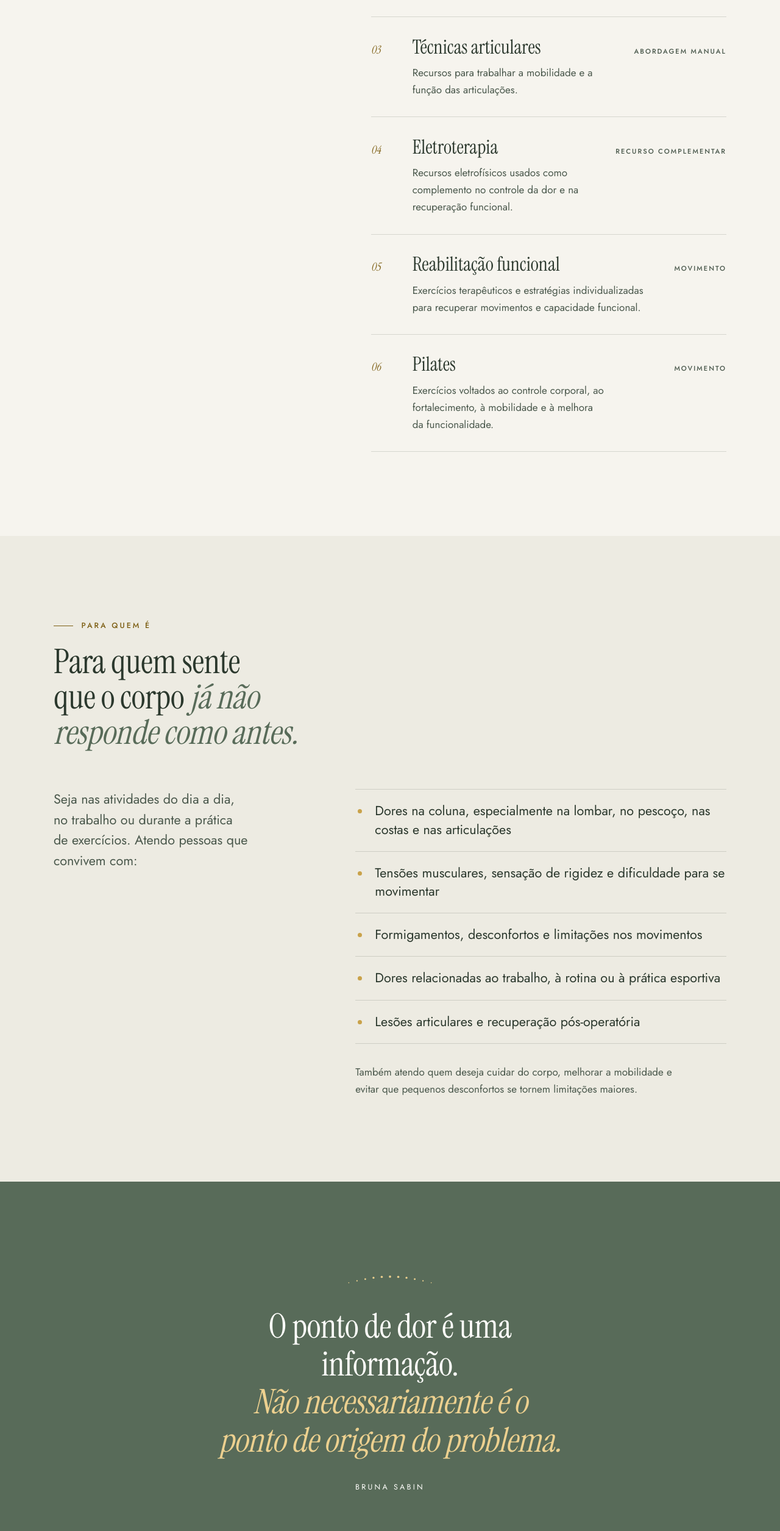
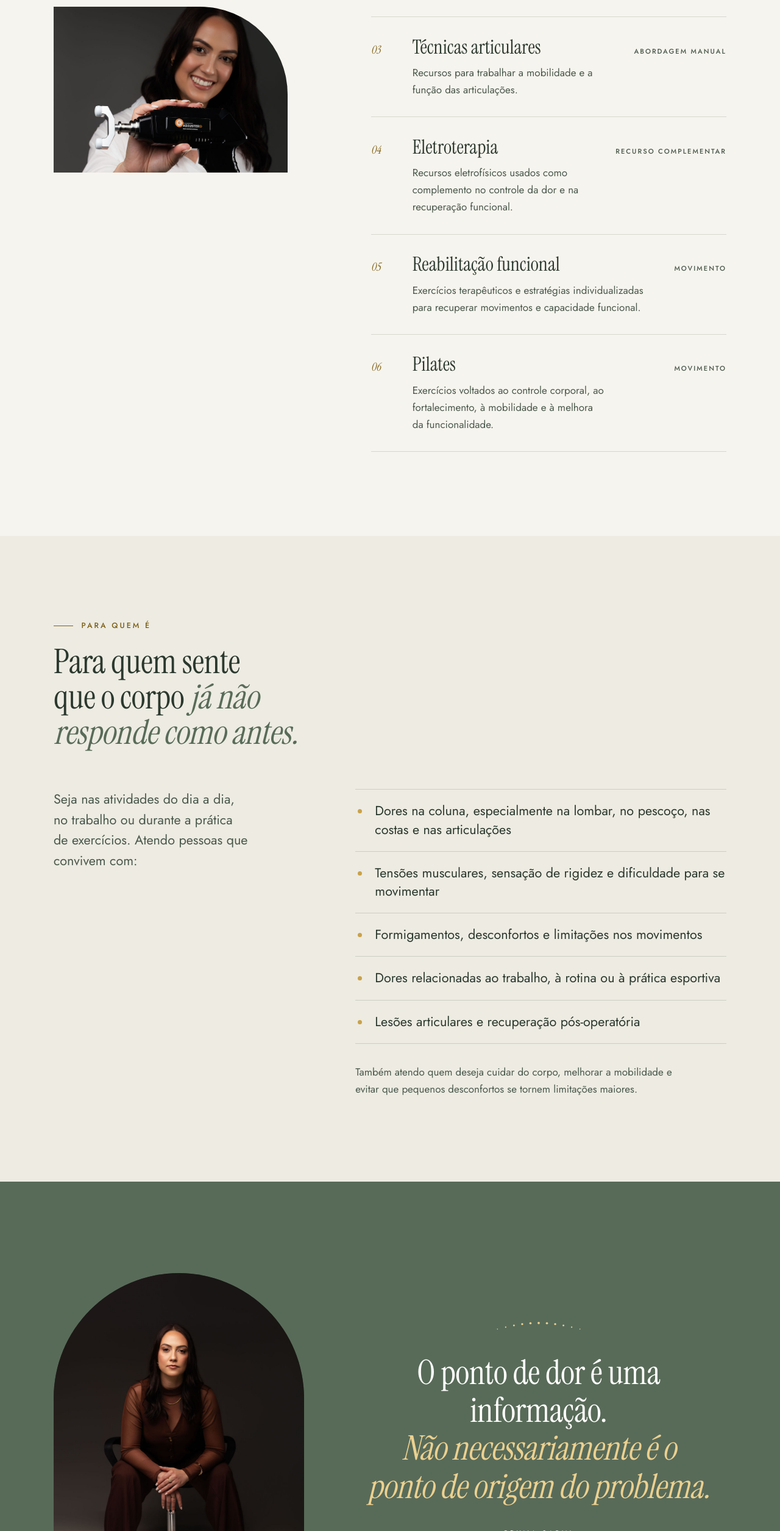
Before and after one commit to pablovt/lp-bruna-sabin, an Astro site: page / in a window 1280 px wide. Shown: the part 2519-5030 px from the top of the page at 61% size. Built offline with nearby package versions, Linux system fonts and the light colour scheme; Astro itself is replaced by a stand-in of ours.

Commit message:
Add images for Quote and Services components and enhance layout
- Introduced new images for the Quote and Services sections to improve visual appeal.
- Updated the Quote component to include a photo alongside the text, enhancing the layout with a grid display.
- Modified the Services component to feature an image, ensuring better integration with the overall design.
- Adjusted CSS styles for both components to improve responsiveness and aesthetics.

```diff
--- a/src/components/Quote.astro
+++ b/src/components/Quote.astro
@@ -1,16 +1,30 @@
 ---
+import { Image } from 'astro:assets';
 import Spine from './Spine.astro';
+import fotoCitacao from '../assets/fotos/bruna-citacao.jpg';
 import { quote, site } from '../data/site';
 ---
 
 <section class="quote on-dark" aria-label="Princípio de trabalho">
-  <div class="container quote__inner">
+  <div class="container quote__grid">
+    <figure class="quote__photo reveal">
+      <Image
+        class="quote__img"
+        src={fotoCitacao}
+        alt=""
+        widths={[400, 800]}
+        sizes="(max-width: 860px) 18rem, 26rem"
+      />
+    </figure>
+
+    <div class="quote__inner">
       <Spine class="quote__spine reveal" />
       <blockquote class="display quote__text reveal" style="--delay: 100ms">
         <p>{quote.lines[0]}</p>
         <p><em>{quote.lines[1]}</em></p>
       </blockquote>
       <p class="quote__by reveal" style="--delay: 180ms">{site.name}</p>
+    </div>
   </div>
 </section>
 
@@ -19,6 +33,30 @@ import { quote, site } from '../data/site';
     background: var(--sage-deep);
     color: var(--white);
     padding-block: clamp(5rem, 3rem + 8vw, 10rem);
+  }
+
+  .quote__grid {
+    display: grid;
+    grid-template-columns: minmax(0, 0.8fr) minmax(0, 1.2fr);
+    align-items: center;
+    gap: clamp(2.5rem, 6vw, 6rem);
+  }
+
+  .quote__photo {
+    width: 100%;
+    max-width: 26rem;
+    justify-self: end;
+    aspect-ratio: 4 / 5;
+    border-radius: 999px 999px 0 0;
+    background: var(--forest);
+    overflow: hidden;
+  }
+
+  .quote__photo :global(img.quote__img) {
+    width: 100%;
+    height: 100%;
+    object-fit: cover;
+    object-position: 50% 30%;
   }
 
   .quote__inner {
@@ -49,4 +87,15 @@ import { quote, site } from '../data/site';
     text-transform: uppercase;
     opacity: 0.85;
   }
+
+  @media (max-width: 860px) {
+    .quote__grid {
+      grid-template-columns: 1fr;
+    }
+
+    .quote__photo {
+      justify-self: center;
+      max-width: 18rem;
+    }
+  }
 </style>
--- a/src/components/Services.astro
+++ b/src/components/Services.astro
@@ -1,5 +1,7 @@
 ---
-import { services } from '../data/site';
+import { Image } from 'astro:assets';
+import fotoTratamentos from '../assets/fotos/bruna-tratamentos.jpg';
+import { services, site } from '../data/site';
 
 const pad = (n: number) => String(n).padStart(2, '0');
 ---
@@ -16,6 +18,16 @@ const pad = (n: number) => String(n).padStart(2, '0');
         <h3>{services.lead.name}</h3>
         <p>{services.lead.text}</p>
       </div>
+
+      <figure class="services__photo reveal" style="--delay: 200ms">
+        <Image
+          class="services__img"
+          src={fotoTratamentos}
+          alt={`${site.name} segurando um equipamento de ajuste articular`}
+          widths={[400, 800]}
+          sizes="(max-width: 960px) 22rem, 26rem"
+        />
+      </figure>
     </div>
 
     <ol class="services__list">
@@ -75,6 +87,23 @@ const pad = (n: number) => String(n).padStart(2, '0');
     color: var(--forest-soft);
   }
 
+  .services__photo {
+    margin-top: 2.5rem;
+    max-width: 24rem;
+    /* coluna é sticky: a foto não pode passar da altura da tela */
+    height: clamp(14rem, 100svh - 33rem, 26rem);
+    border-radius: 0 9rem 0 0;
+    background: var(--paper-2);
+    overflow: hidden;
+  }
+
+  .services__photo :global(img.services__img) {
+    width: 100%;
+    height: 100%;
+    object-fit: cover;
+    object-position: 50% 30%;
+  }
+
   .services__list {
     border-top: 1px solid var(--line);
   }
@@ -125,6 +154,12 @@ const pad = (n: number) => String(n).padStart(2, '0');
     .services__intro {
       position: static;
     }
+
+    .services__photo {
+      max-width: 22rem;
+      height: auto;
+      aspect-ratio: 4 / 4.4;
+    }
   }
 
   @media (max-width: 560px) {
```
Also changed, not shown: src/assets/fotos/bruna-citacao.jpg (added), src/assets/fotos/bruna-tratamentos.jpg (added). Lines whose indentation alone changed are shown as unchanged.
